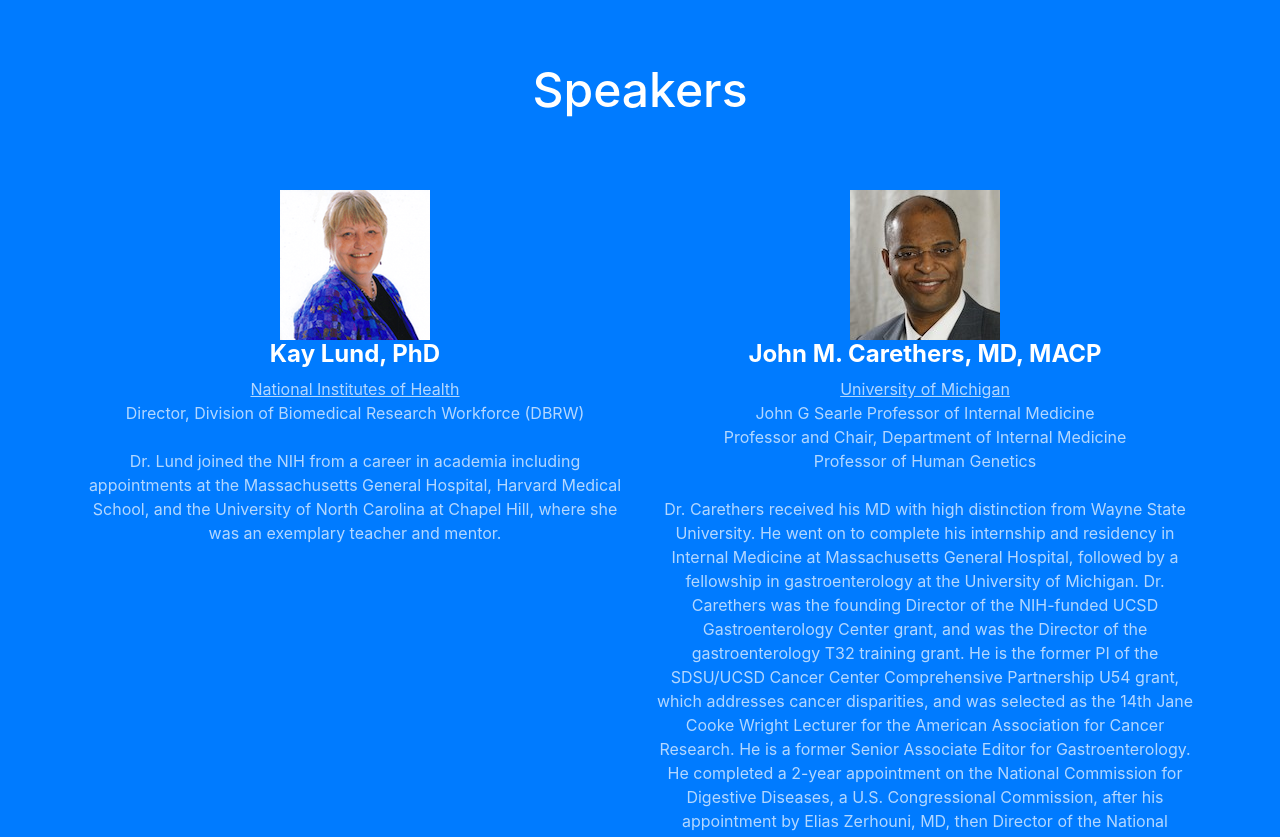
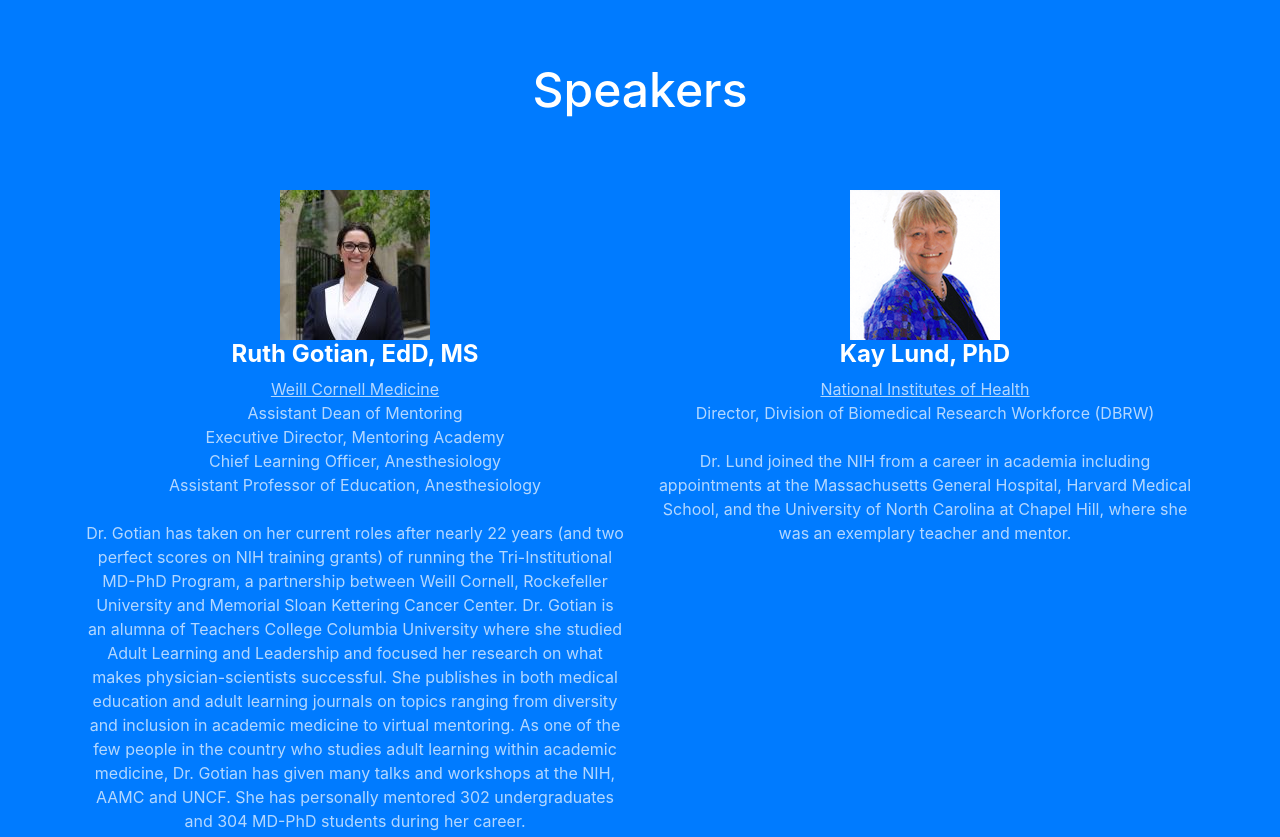
Before and after one commit to physicianscientists/diversitysummit, a website with bundled scripts: page index.html in a window 1280 px wide. Shown: the part 3575-4412 px from the top of the page. Built offline with nearby package versions, Linux system fonts and the light colour scheme.

Commit message:
Update index.html

```diff
--- a/index.html
+++ b/index.html
@@ -243,6 +243,16 @@
 				<h2 class="mb-5"><br>Speakers</h2>
 			</div>
 			<div class="row">
+				<div class="col-lg-6 col-md-6 col-sm-12 col-xs-12">
+					<br>
+					<img src="img/dr.gotian.JPG" alt="Dr Gotian" width="150">
+					<h4>
+						<strong>Ruth Gotian, EdD, MS</strong>
+					</h4>
+					<p class="text-faded mb-0"><u>Weill Cornell Medicine</u><br>Assistant Dean of Mentoring<br>Executive Director, Mentoring Academy<br>Chief Learning Officer, Anesthesiology<br>Assistant Professor of Education, Anesthesiology<br><br>
+					Dr. Gotian has taken on her current roles after nearly 22 years (and two perfect scores on NIH training grants) of running the Tri-Institutional MD-PhD Program, a partnership between Weill Cornell, Rockefeller University and Memorial Sloan Kettering Cancer Center. Dr. Gotian is an alumna of Teachers College Columbia University where she studied Adult Learning and Leadership and focused her research on what makes physician-scientists successful. She publishes in both medical education and adult learning journals on topics ranging from diversity and inclusion in academic medicine to virtual mentoring. As one of the few people in the country who studies adult learning within academic medicine, Dr. Gotian has given many talks and workshops at the NIH, AAMC and UNCF. She has personally mentored 302 undergraduates and 304 MD-PhD students during her career.
+					</p>
+				</div>
 				<div class="col-lg-6 col-md-6 col-sm-12 col-xs-12">
 					<br>
 					<img src="img/dr.lund.png" alt="Dr Lund" width="150">
```
